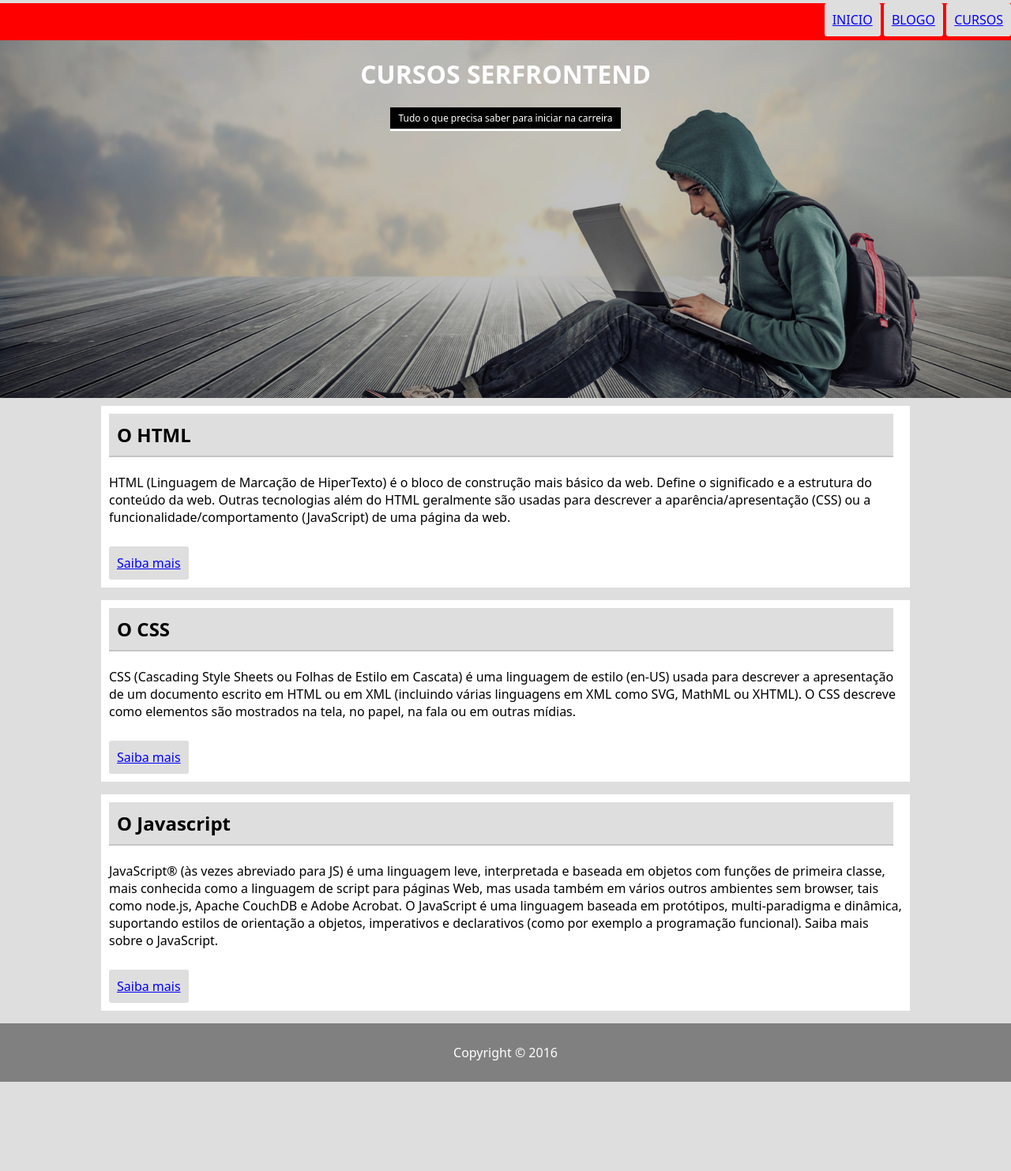
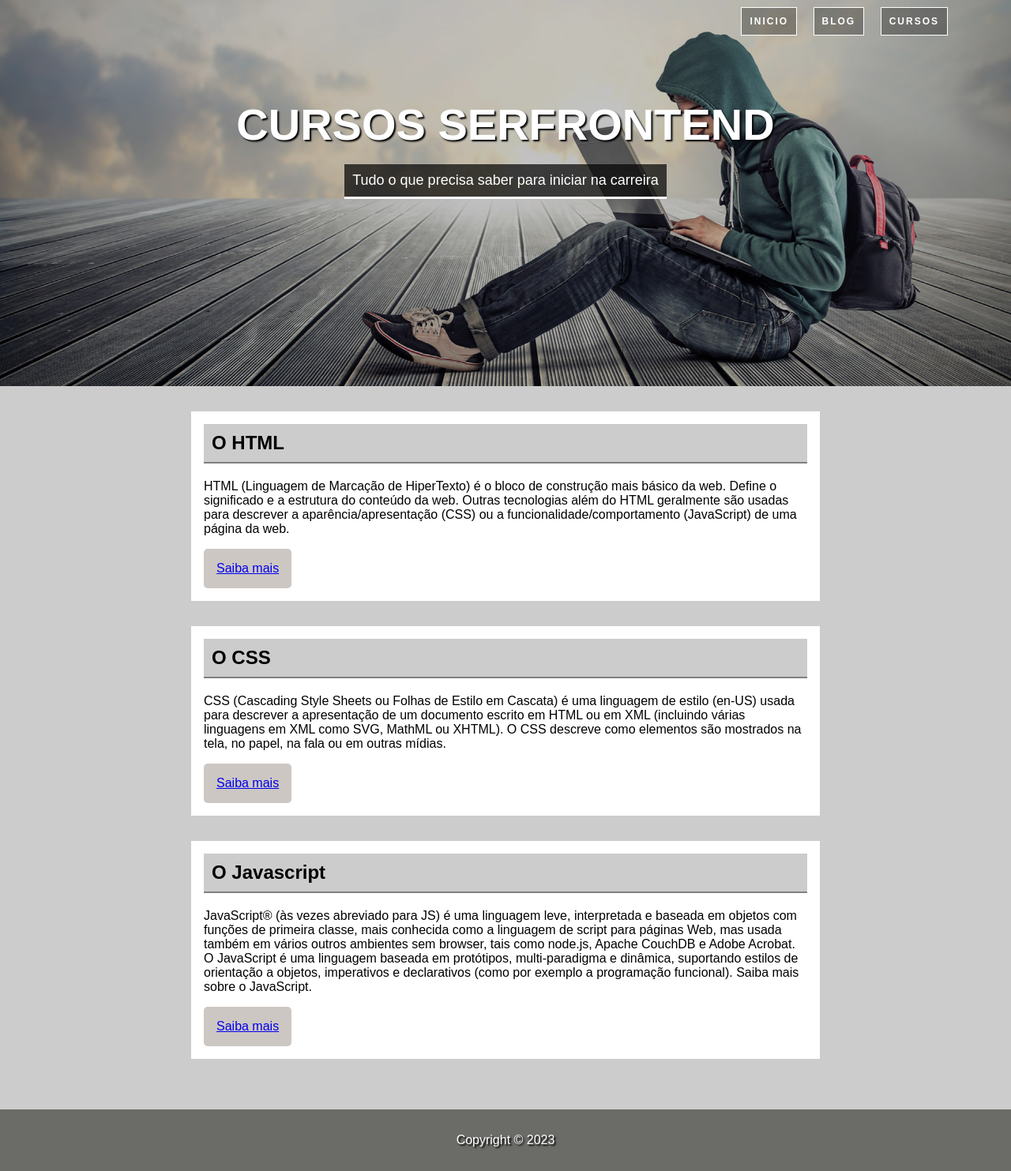
Before and after one commit to AndsonMaciel/projeto1-udemy, a plain HTML site: page index.html in a window 1280 px wide. Shown: the part 12-1495 px from the top of the page at 79% size. Before the commit the page ends 1382 px from the top, so only its background shows below. Drawn offline with Linux system fonts and the light colour scheme.

Commit message:
Modificação no CSS
Atualização do conteudo apos a correção durante a aula

```diff
--- a/css/style.css
+++ b/css/style.css
@@ -1,77 +1,103 @@
 body {
-    font-family: system-ui, -apple-system, BlinkMacSystemFont, 'Segoe UI', Roboto, Oxygen, Ubuntu, Cantarell, 'Open Sans', 'Helvetica Neue', sans-serif;
-    background-color: #dfdede;
-    margin: auto;
+    margin: 0;
+    font-family: Arial, Helvetica, sans-serif;
+    background-color: #ccc;
 }
 
-header {
+.hero {
     background-image: url(../img/bg-3.jpg);
-    background-size: 100%;
     height: 500px;
-    text-align: center;
+    background-size: cover;
+    background-position: right center;
+    padding-top: 1px;
 }
 
-nav {
-    background-color: red;
-    text-align: right;
-    margin
-}
-
-li {
-    display: inline-block;
-}
-
-h1 {
+.hero-content {
+    width: 80%;
+    margin: 80px auto 0 auto;
+    text-align: center;
     color: white;
 }
 
-.subtitle {
-    font-size: 12px;
-    color: white;
-    background-color: black;
-    display: inline;
-    padding: px;
+.hero-content h1 {
+    font-size: 56px;
+    text-shadow: 2px 2px 2px black;
+    text-transform: uppercase;
+    margin-bottom: 0;
+}
+
+.hero-content p {
+    background-color: rgba(0, 0, 0, 0.7);
+    font-size: 18px;
+    display: inline-block;
+    padding: 10px;
     border-bottom: 3px solid;
 }
 
-section {
+.hero nav ul {
+    margin: 20px 80px 0 0;
+    text-align: right;
+}
+
+.hero nav li {
+    display: inline-block;
+    list-style-type: none;
+    border: 1px solid white;
+    margin-left: 16px;
+}
+
+.hero nav a {
+    background-color: rgba(0, 0, 0, 0.3);
+    padding: 10px;
+    display: block;
+    color: white;
+    text-decoration: none;
+    text-transform: uppercase;
+    font-size: 12px;
+    font-weight: bold;
+    letter-spacing: 2px;
+
+}
+
+.hero a:hover {
+    background-color: rgba(0, 0, 0, 0.7);
+}
+
+main {
     width: 80%;
     margin: auto;
+    max-width: 860px;
 }
 
+section {
+    padding: 32px;
+}
 
 article {
     background-color: white;
-    margin-top: 10px;
-
+    padding: 16px;
+    margin-bottom: 32px;
 }
 
-h2 {
-    display: inline-block;
-    background-color: #dfdede;
-    border-bottom: 2px solid #c6c4c4;
-    margin: 10px 10px 0 10px;
-    width: 95%;
+article h2 {
+    border-bottom: 2px solid gray;
+    background-color: #ccc;
     padding: 10px;
+    margin-top: 0;
 }
 
-p {
-    padding: 5px 10px;
+.btn {
+    background-color: #cdc7c3;
+    display: inline-block;
+    padding: 16px;
+    border-radius: 5px;
+    width: fit-content;
 }
 
-a {
-    display: inline-block;
-    background-color: #dfdede;
-    padding: 10px;
-    color: blue;
-    margin-bottom: 5px;
-    border-radius: 3px;
+.rodape{
+    color: white;
+    background-color: #6b6c68;
+    text-align: center;
+    padding: 30px;
+    text-shadow: 2px 2px 2px black;
 }
-
-
-footer {
-    background-color: gray;
-    text-align: center;
-    color: white;
-    padding: 5px;
-}
--- a/index.html
+++ b/index.html
@@ -3,65 +3,85 @@
 
 <head>
     <meta charset="UTF-8">
+    <title>Projeto</title>
     <link rel="stylesheet" href="css/style.css">
-    <title>Primeiro site</title>
 </head>
 
 <body>
-    <header>
-        <nav class="menu">
-            <ul>
-                <li><a href="#">INICIO</a></li>
-                <li><a href="#">BLOGO</a></li>
-                <li><a href="#">CURSOS</a></li>
+    <header class="hero">
+        <nav>
+            <ul class="menu">
+                <li><a href="#">Inicio</a></li>
+                <li><a href="#">Blog</a></li>
+                <li><a href="#">Cursos</a></li>
             </ul>
         </nav>
-        <h1>CURSOS SERFRONTEND</h1>
-        <p class="subtitle">Tudo o que precisa saber para iniciar na carreira</p>
+
+        <div class="hero-content">
+            <h1>Cursos serfrontend</h1>
+            <p>Tudo o que precisa saber para iniciar na carreira</p>
+        </div>
     </header>
+
+    <main>
+        <div class="container">
             <section>
                 <article>
+                    <header>
                         <h2>O HTML</h2>
+                    </header>
+                    <p>HTML (Linguagem de Marcação de HiperTexto) é o bloco de construção mais básico da web. Define o
+                        significado e a
+                        estrutura do conteúdo da web. Outras tecnologias além do HTML geralmente são usadas para
+                        descrever a
+                        aparência/apresentação (CSS) ou a funcionalidade/comportamento (JavaScript) de uma página da
+                        web.</p>
 
-            <p>HTML (Linguagem de Marcação de HiperTexto) é o bloco de construção mais básico da web. Define o
-                significado e
-                a
-                estrutura do conteúdo da web. Outras tecnologias além do HTML geralmente são usadas para descrever a
-                aparência/apresentação (CSS) ou a funcionalidade/comportamento (JavaScript) de uma página da web.</p>
-
-            <p><a href="#">Saiba mais</a></p>
+                    <a class="btn" href="#">Saiba mais</a>
                 </article>
 
                 <article>
+                    <header>
                         <h2>O CSS</h2>
-
-            <p>CSS (Cascading Style Sheets ou Folhas de Estilo em Cascata) é uma linguagem de estilo (en-US) usada para
-                descrever a apresentação de um documento escrito em HTML ou em XML (incluindo várias linguagens em XML
-                como
+                    </header>
+                    <p>CSS (Cascading Style Sheets ou Folhas de Estilo em Cascata) é uma linguagem de estilo (en-US)
+                        usada
+                        para
+                        descrever a
+                        apresentação de um documento escrito em HTML ou em XML (incluindo várias linguagens em XML como
                         SVG,
-                MathML ou XHTML). O CSS descreve como elementos são mostrados na tela, no papel, na fala ou em outras
+                        MathML ou
+                        XHTML). O CSS descreve como elementos são mostrados na tela, no papel, na fala ou em outras
                         mídias.</p>
 
-            <p><a class="link" href="#">Saiba mais</a></p>
+                    <a class="btn" href="#">Saiba mais</a>
                 </article>
+
                 <article>
+                    <header>
                         <h2>O Javascript</h2>
-
-            <p>JavaScript® (às vezes abreviado para JS) é uma linguagem leve, interpretada e baseada em objetos com
-                funções
-                de
-                primeira classe, mais conhecida como a linguagem de script para páginas Web, mas usada também em vários
+                    </header>
+                    <p>JavaScript® (às vezes abreviado para JS) é uma linguagem leve, interpretada e baseada em objetos
+                        com
+                        funções de
+                        primeira classe, mais conhecida como a linguagem de script para páginas Web, mas usada também em
+                        vários
                         outros
-                ambientes sem browser, tais como node.js, Apache CouchDB e Adobe Acrobat. O JavaScript é uma linguagem
-                baseada
-                em protótipos, multi-paradigma e dinâmica, suportando estilos de orientação a objetos, imperativos e
-                declarativos (como por exemplo a programação funcional). Saiba mais sobre o JavaScript.</p>
-
-            <p><a class="link" href="#">Saiba mais</a></p>
+                        ambientes sem browser, tais como node.js, Apache CouchDB e Adobe Acrobat. O JavaScript é uma
+                        linguagem
+                        baseada em
+                        protótipos, multi-paradigma e dinâmica, suportando estilos de orientação a objetos, imperativos
+                        e
+                        declarativos (como
+                        por exemplo a programação funcional). Saiba mais sobre o JavaScript.</p>
+                    <a class="btn" href="#">Saiba mais</a>
                 </article>
             </section>
-    <footer>
-        <p>Copyright © 2016</p>
+        </div>
+    </main>
+
+    <footer class="rodape">
+        Copyright &copy; 2023
     </footer>
 </body>
 
```
Lines whose indentation alone changed are shown as unchanged.
